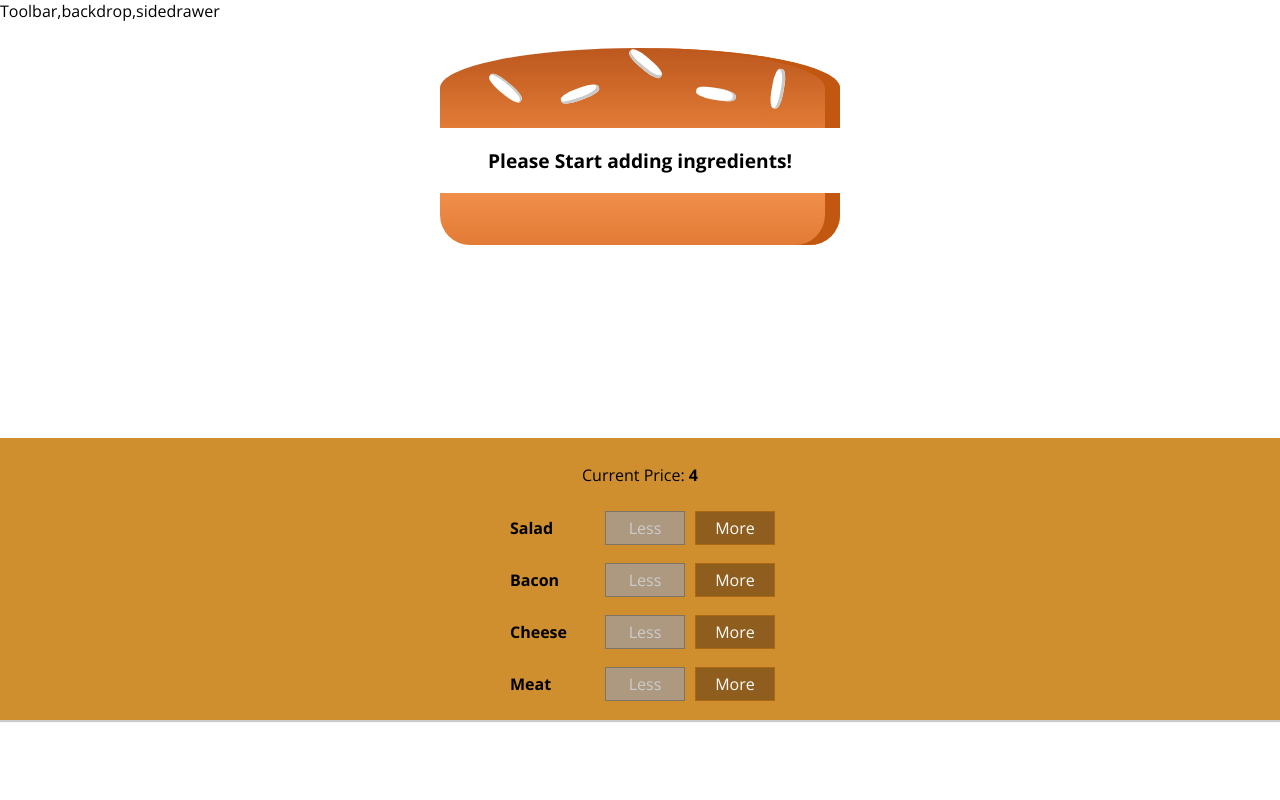
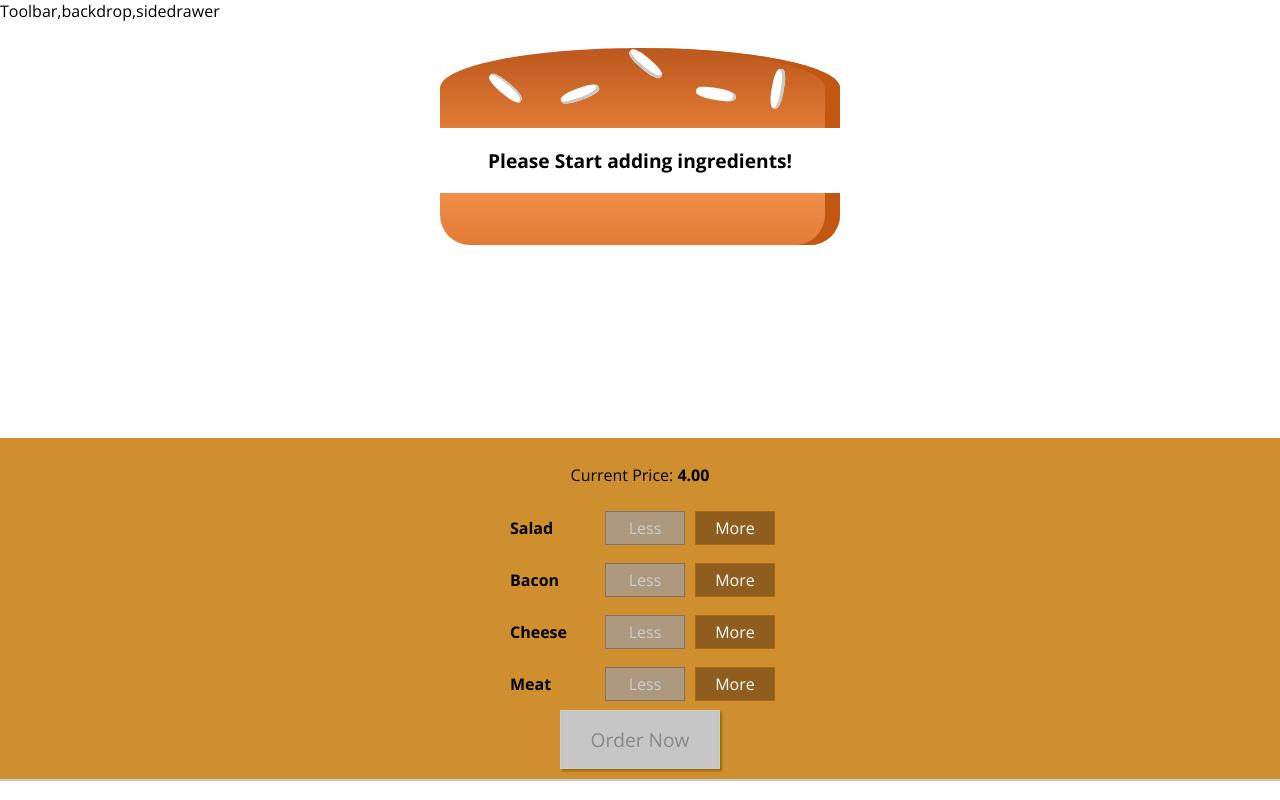
Before and after one commit to Chandler2015/React-Burger_builder, a React app: page / in a window 1280 px wide. Built offline with nearby package versions, Linux system fonts and the light colour scheme.

Commit message:
add order button and disable it when there is no ingredient

```diff
--- a/public/index.html
+++ b/public/index.html
@@ -9,7 +9,7 @@
       name="description"
       content="Web site created using create-react-app"
     />
-    <link rel="apple-touch-icon" href="logo192.png" />
+    <link rel="apple-touch-icon"/>
     <!--
       manifest.json provides metadata used when your web app is installed on a
       user's mobile device or desktop. See https://developers.google.com/web/fundamentals/web-app-manifest/
--- a/src/Components/Burger/BuildControls/BuildControls.css
+++ b/src/Components/Burger/BuildControls/BuildControls.css
@@ -8,3 +8,45 @@
     margin:auto;
     padding: 10px 0;
 }
+
+
+.OrderButton {
+    background-color: #DAD735;
+    outline: none;
+    cursor: pointer;
+    border: 1px solid #966909;
+    color: #966909;
+    font-family: inherit;
+    font-size: 1.2em;
+    padding: 15px 30px;
+    box-shadow: 2px 2px 2px #966909;
+}
+
+.OrderButton:hover, .OrderButton:active {
+    background-color: #A0DB41;
+    border: 1px solid #966909;
+    color: #966909;
+}
+
+.OrderButton:disabled {
+    background-color: #C7C6C6;
+    cursor: not-allowed;
+    border: 1px solid #ccc;
+    color: #888888;
+}
+
+.OrderButton:not(:disabled) {
+    animation: enable 0.3s linear;
+}
+
+@keyframes enable {
+    0% {
+        transform: scale(1);
+    }
+    60% {
+        transform: scale(1.1);
+    }
+    100% {
+        transform: scale(1);
+    }
+}
--- a/src/Components/Burger/BuildControls/BuildControls.js
+++ b/src/Components/Burger/BuildControls/BuildControls.js
@@ -11,7 +11,8 @@
 
 const buildControls = (props) =>(
     <div className = 'BuildControls'>
-        <p>Current Price: <strong>{props.price}</strong></p>
+
+        <p>Current Price: <strong>{props.price.toFixed(2)}</strong></p>
         {controls.map(control=>(
            <BuildControl key={control.label} label={control.label}
            added = {()=>props.ingredientAdded(control.type)}
@@ -19,6 +20,7 @@
            disabled = {props.disabled[control.type]}
           />
         ))}
+        <button className='OrderButton' disabled = {!props.orderable}>Order Now</button>
     </div>
 );
 
--- a/src/Containers/BurgerBuilder/BurgerBuilder.js
+++ b/src/Containers/BurgerBuilder/BurgerBuilder.js
@@ -25,6 +25,18 @@
             meat:0,
         },
         totalPrice:4,
+        orderable:false,
+    }
+
+    updateOrderState (ingredients){
+        const sum = Object.keys( ingredients )
+        .map( igKey => {
+            return ingredients[igKey];
+        } )
+        .reduce( ( sum, el ) => {
+            return sum + el;
+        }, 0 );
+    this.setState( {orderable: sum > 0 } );
     }
 
     addIngredientHandler = (type) =>{
@@ -38,6 +50,7 @@
         const oldPrice = this.state.totalPrice;
         const updatedPrice = oldPrice + priceAdded;
         this.setState({totalPrice:updatedPrice,ingredients:updatedIngredients});
+        this.updateOrderState(updatedIngredients);
     }
 
     removeIngredientHandler = (type) =>{
@@ -54,9 +67,11 @@
         const oldPrice = this.state.totalPrice;
         const updatedPrice = oldPrice - priceMinus;
         this.setState({totalPrice:updatedPrice,ingredients:updatedIngredients});
+        this.updateOrderState(updatedIngredients);
     }
 
     render(){
+        console.log(this.state.orderable);
         const disabledInfo = {
             ...this.state.ingredients
         }
@@ -71,8 +86,8 @@
                 ingredientAdded = {this.addIngredientHandler}
                 ingredientRemoved = {this.removeIngredientHandler}
                 disabled = {disabledInfo}
-                price = {this.state.totalPrice}/>
-
+                price = {this.state.totalPrice}
+                orderable = {this.state.orderable}/>
             </Aux>
         );
     }
```
